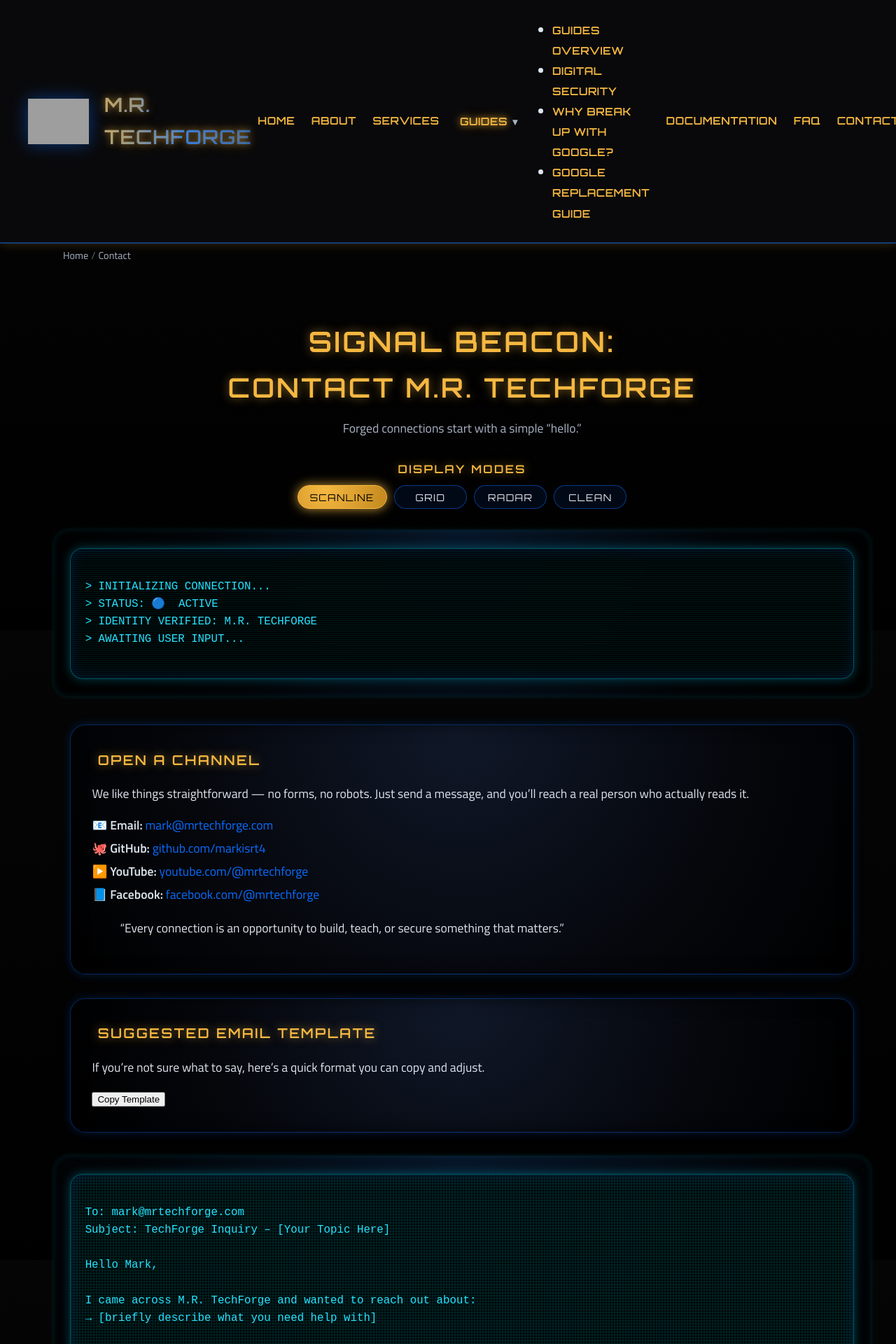
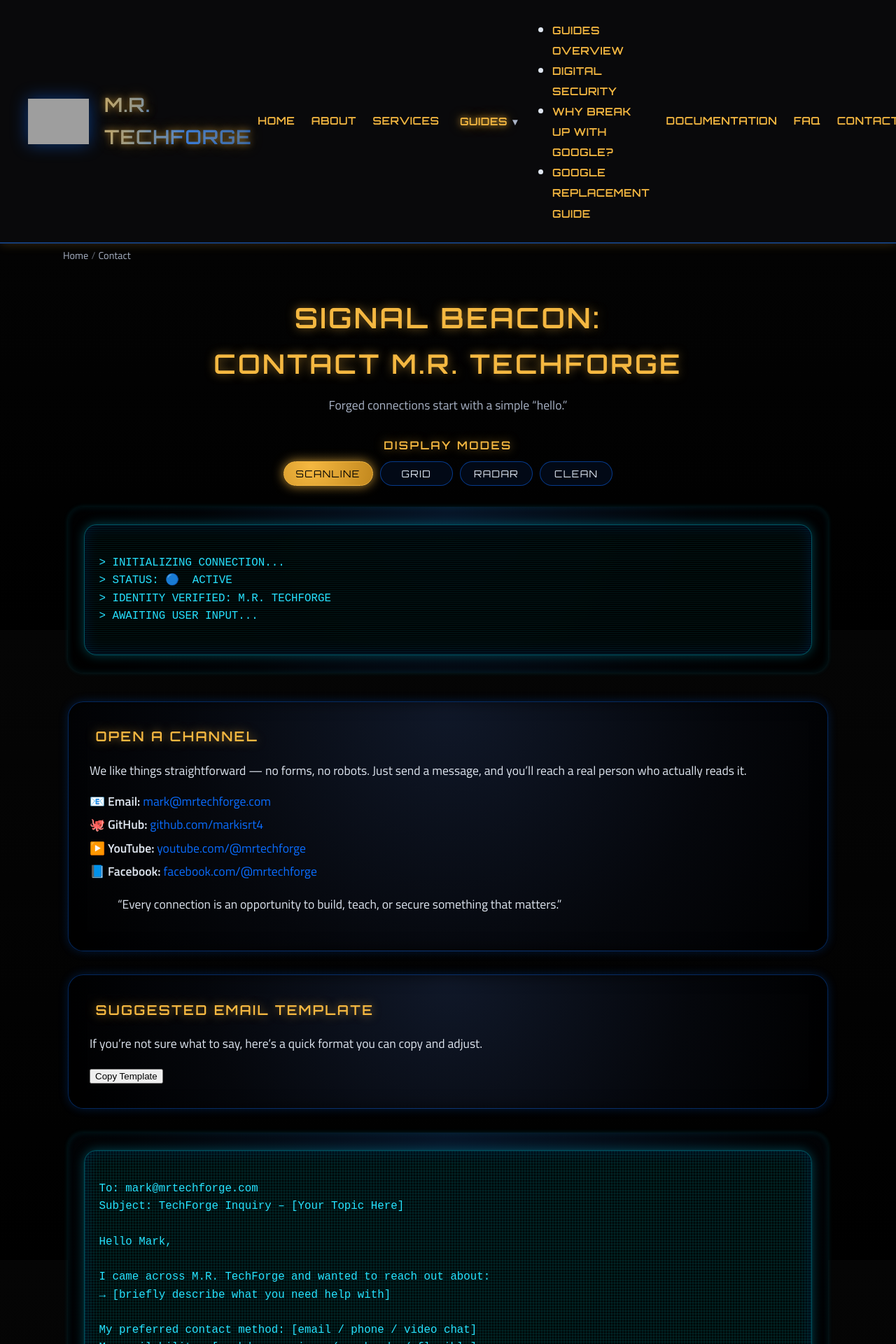
Before and after one commit to markisrt4/mrtechforge.github.io, a Jekyll site: the page built from contact.md, in a window 1280 px wide. Shown: the top 1920 px of the page at 70% size. Built offline with Jekyll 4.4.1, drawn with Linux system fonts in a browser that asks for light colours; grey boxes are pictures that could not be loaded.

Commit message:
Update _pages-contact.scss

```diff
--- a/_sass/_pages-contact.scss
+++ b/_sass/_pages-contact.scss
@@ -1,21 +1,20 @@
 /* =========================================================
-   CONTACT PAGE — FORGE STYLE (v2.1 WIDE + CENTERED + SCOPED)
+   CONTACT PAGE — FORGE STYLE (v3.0 • wide, centered)
    ========================================================= */
 
-/* ---------------------------------------------------------
-   PAGE WRAPPER
----------------------------------------------------------- */
+/* Outer wrapper – lives inside <main> */
 
 .forge-contact-page {
-  padding: 2.4rem 1.2rem 3rem;
-  margin: 0 auto;
   width: 100%;
-  max-width: 1240px;     /* wider lane on desktop */
+  max-width: 1120px;
+  margin: 2.4rem auto 3.2rem;
+  padding: 0 1rem;
+  box-sizing: border-box;
 }
 
-/* ---------------------------------------------------------
+/* =========================================================
    INTRO HEADER
----------------------------------------------------------- */
+   ========================================================= */
 
 .forge-contact-page .page-intro {
   text-align: center;
@@ -26,7 +25,7 @@
   font-family: "Orbitron", sans-serif;
   text-transform: uppercase;
   letter-spacing: 0.08em;
-  font-size: clamp(1.8rem, 3.6vw, 2.4rem);
+  font-size: clamp(1.8rem, 3.4vw, 2.4rem);
   margin: 0 0 0.75rem;
   color: var(--forge-hotmetal);
 
@@ -47,18 +46,17 @@
   margin: 0.25rem auto 0;
 }
 
-/* ---------------------------------------------------------
+/* =========================================================
    DISPLAY MODES BUTTON PANEL
----------------------------------------------------------- */
+   ========================================================= */
 
 .forge-contact-page .forge-terminal-modes {
   margin: 1.6rem auto 1.2rem;
   text-align: center;
-  max-width: 1120px;
-  width: min(100%, 1120px);
+  max-width: 100%;
 }
 
-.forge-contact-page .modes-heading {
+.forge-terminal-modes .modes-heading {
   font-family: "Orbitron", sans-serif;
   text-transform: uppercase;
   letter-spacing: 0.15em;
@@ -67,14 +65,14 @@
   margin-bottom: 0.6rem;
 }
 
-.forge-contact-page .modes-buttons {
+.modes-buttons {
   display: flex;
   justify-content: center;
   flex-wrap: wrap;
   gap: 0.6rem;
 }
 
-.forge-contact-page .terminal-mode-btn {
+.terminal-mode-btn {
   min-width: 6.2rem;
   padding: 0.45rem 1rem;
   border-radius: 999px;
@@ -94,29 +92,29 @@
     transform 0.18s ease;
 }
 
-.forge-contact-page .terminal-mode-btn:hover {
+.terminal-mode-btn:hover {
   transform: translateY(-1px);
   box-shadow: 0 0 12px rgba(var(--forge-accent-rgb), 0.45);
 }
 
-.forge-contact-page .terminal-mode-btn.is-active {
+.terminal-mode-btn.is-active {
   background: radial-gradient(circle at 30% 20%, var(--forge-hotmetal), #c2881e);
   color: #000;
   border-color: var(--forge-hotmetal);
   box-shadow: 0 0 16px rgba(var(--forge-hotmetal-rgb), 0.8);
 }
 
-/* ---------------------------------------------------------
-   TERMINAL PANELS — centered, wide, no overflow
----------------------------------------------------------- */
+/* =========================================================
+   TERMINAL PANELS — wide, centered
+   ========================================================= */
 
 .forge-contact-page .forge-terminal-panel {
   position: relative;
   margin: 1.8rem auto 2.4rem;
   padding: 1.5rem 1.4rem;
   border-radius: 22px;
-  max-width: 1120px;
-  width: min(100%, 1120px);
+  width: 100%;
+  box-sizing: border-box;
 
   background: radial-gradient(circle at top, #071629 0%, #020407 60%, #000 100%);
   box-shadow:
@@ -126,7 +124,7 @@
   overflow: hidden;
 }
 
-.forge-contact-page .forge-terminal-screen {
+.forge-terminal-screen {
   position: relative;
   padding: 1rem 1.2rem;
   border-radius: 18px;
@@ -141,7 +139,7 @@
   max-width: 100%;
 }
 
-.forge-contact-page .forge-terminal-screen code {
+.forge-terminal-screen code {
   display: block;
   white-space: pre-wrap;
   font-family: "Courier New", monospace;
@@ -152,7 +150,8 @@
 }
 
 /* CRT overlay base */
-.forge-contact-page .forge-terminal-screen::before {
+
+.forge-terminal-screen::before {
   content: "";
   position: absolute;
   inset: 0;
@@ -161,11 +160,9 @@
   mix-blend-mode: screen;
 }
 
-/* CRT MODES -------------------------------------------- */
+/* CRT MODES */
 
-.forge-contact-page
-.forge-terminal-panel.crt-scanline
-.forge-terminal-screen::before {
+.forge-terminal-panel.crt-scanline .forge-terminal-screen::before {
   background-image:
     repeating-linear-gradient(
       to bottom,
@@ -176,9 +173,7 @@
     );
 }
 
-.forge-contact-page
-.forge-terminal-panel.crt-grid
-.forge-terminal-screen::before {
+.forge-terminal-panel.crt-grid .forge-terminal-screen::before {
   background-image:
     repeating-linear-gradient(
       to bottom,
@@ -196,19 +191,15 @@
     );
 }
 
-.forge-contact-page
-.forge-terminal-panel.crt-radar
-.forge-terminal-screen {
+.forge-terminal-panel.crt-radar .forge-terminal-screen {
   background: radial-gradient(circle at 20% 15%, #002b1d 0%, #000 70%);
 }
 
-.forge-contact-page
-.forge-terminal-panel.crt-radar
-.forge-terminal-screen code {
+.forge-terminal-panel.crt-radar .forge-terminal-screen code {
   color: #80ffb5;
 }
 
-.forge-contact-page .forge-terminal-panel.crt-radar::after {
+.forge-terminal-panel.crt-radar::after {
   content: "";
   position: absolute;
   inset: 0;
@@ -230,23 +221,21 @@
   to   { transform: rotate(360deg); }
 }
 
-.forge-contact-page
-.forge-terminal-panel.crt-clean
-.forge-terminal-screen::before {
+.forge-terminal-panel.crt-clean .forge-terminal-screen::before {
   opacity: 0.08;
   background: radial-gradient(circle at top, rgba(255,255,255,0.2), transparent 65%);
 }
 
-/* ---------------------------------------------------------
-   FORGE CARDS — contact-page override
----------------------------------------------------------- */
+/* =========================================================
+   FORGE CARDS — contact-specific look
+   ========================================================= */
 
 .forge-contact-page .forge-card {
   margin: 2rem auto;
   padding: 2rem 1.8rem;
   border-radius: 22px;
-  max-width: 1120px;
-  width: min(100%, 1120px);
+  width: 100%;
+  box-sizing: border-box;
 
   background: radial-gradient(circle at top, #101829 0%, #05070c 60%, #000 100%);
   box-shadow:
@@ -285,16 +274,16 @@
   color: var(--forge-accent);
 }
 
-/* ---------------------------------------------------------
-   LOCATION CARD — blueprint panel
----------------------------------------------------------- */
+/* =========================================================
+   LOCATION CARD — wide blueprint panel
+   ========================================================= */
 
-.forge-contact-page .forge-location-card {
+.forge-location-card {
   margin: 2.4rem auto 0;
   padding: 2.1rem 1.8rem 2.5rem;
   border-radius: 24px;
-  max-width: 1120px;
-  width: min(100%, 1120px);
+  width: 100%;
+  box-sizing: border-box;
   text-align: center;
 
   background: radial-gradient(circle at top, #071c32 0%, #02050b 65%, #000 100%);
@@ -303,7 +292,7 @@
     inset 0 0 34px rgba(0, 0, 0, 0.8);
 }
 
-.forge-contact-page .forge-location-card h2 {
+.forge-location-card h2 {
   font-family: "Orbitron", sans-serif;
   text-transform: uppercase;
   letter-spacing: 0.13em;
@@ -313,7 +302,8 @@
 }
 
 /* Blueprint plate */
-.forge-contact-page .forge-location-plate {
+
+.forge-location-plate {
   width: min(100%, 460px);
   margin: 0 auto 1.4rem;
   padding: 1.2rem 1.1rem;
@@ -333,24 +323,24 @@
   color: #cfefff;
 }
 
-.forge-contact-page .forge-location-plate .plate-line {
+.forge-location-plate .plate-line {
   display: flex;
   gap: 0.7rem;
   padding: 0.18rem 0;
 }
 
-.forge-contact-page .forge-location-plate .plate-line span {
+.forge-location-plate .plate-line span {
   color: #78e8ff;
   min-width: 120px;
   text-align: right;
   letter-spacing: 0.05em;
 }
 
-.forge-contact-page .plate-line.indent {
+.plate-line.indent {
   padding-left: 120px;
 }
 
-.forge-contact-page .forge-location-text {
+.forge-location-text {
   font-family: "Titillium Web", sans-serif;
   color: var(--forge-text);
   font-size: 1.02rem;
@@ -359,15 +349,11 @@
   margin: 0 auto;
 }
 
-/* ---------------------------------------------------------
+/* =========================================================
    RESPONSIVE TWEAKS
----------------------------------------------------------- */
+   ========================================================= */
 
 @media (max-width: 900px) {
-  .forge-contact-page {
-    padding-top: 2rem;
-  }
-
   .forge-contact-page .forge-card,
   .forge-contact-page .forge-terminal-panel,
   .forge-contact-page .forge-terminal-modes,
@@ -378,7 +364,8 @@
 
 @media (max-width: 640px) {
   .forge-contact-page {
-    padding: 1.6rem 0.6rem 2.1rem; /* less side padding = wider feel */
+    margin: 2rem auto 2.4rem;
+    padding: 0 0.6rem;
   }
 
   .forge-contact-page .page-intro h1 {
@@ -390,7 +377,7 @@
     padding: 1.2rem 1.1rem;
   }
 
-  .forge-contact-page .forge-terminal-screen {
+  .forge-terminal-screen {
     padding: 0.9rem 0.9rem;
   }
 
@@ -403,19 +390,3 @@
     padding: 1.8rem 1.2rem 2.1rem;
   }
 }
-
-/* ---------------------------------------------------------
-   HARD OVERRIDES — keep everything centered regardless
-   of global .forge-card changes
----------------------------------------------------------- */
-
-.forge-contact-page .forge-card,
-.forge-contact-page .forge-terminal-panel,
-.forge-contact-page .forge-location-card {
-  max-width: 1120px !important;
-  width: min(100%, 1120px) !important;
-  margin-left: auto !important;
-  margin-right: auto !important;
-  display: block !important;
-  float: none !important;
-}
```
